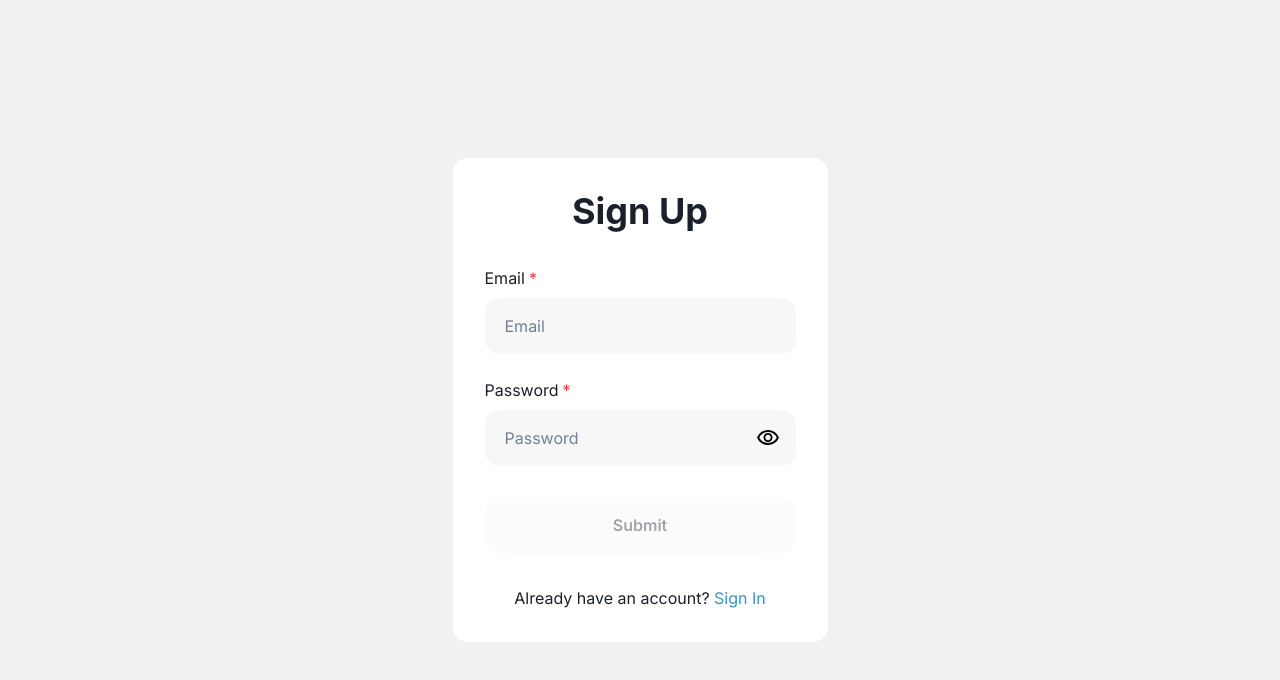
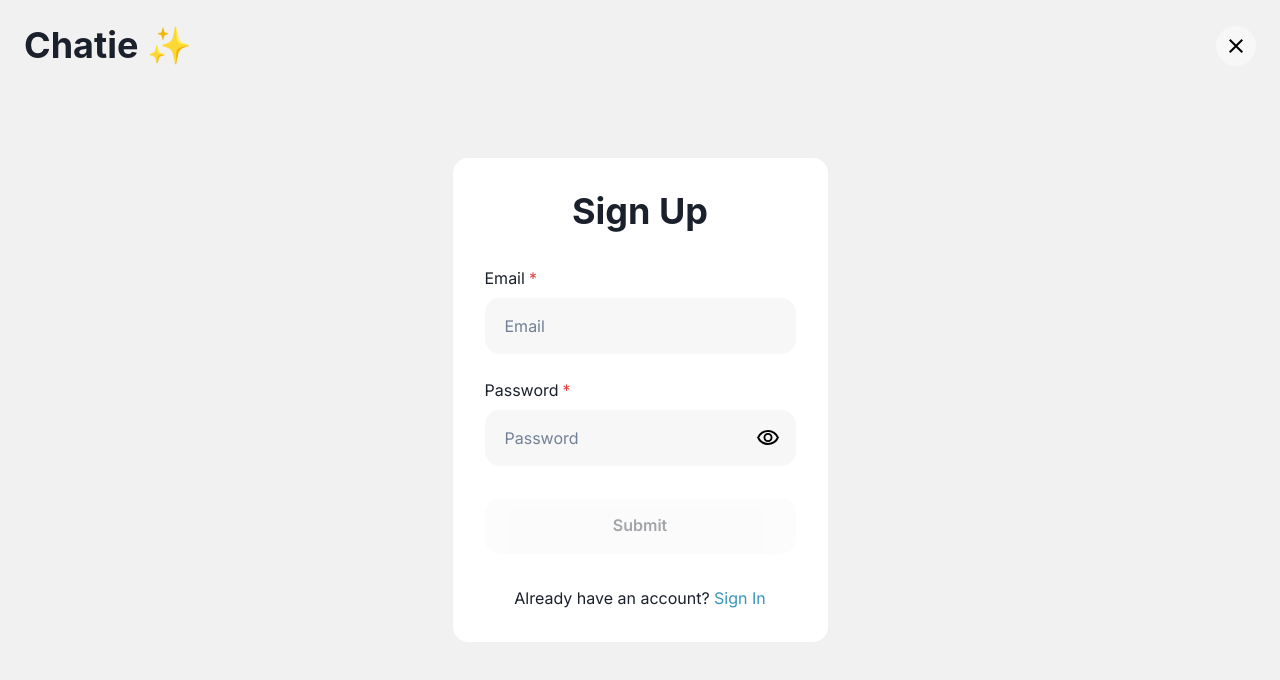
Before and after one commit to nikitin-rus/chatie, a Next.js app: page /auth/signup in a window 1280 px wide. Shown: the top 680 px of the page. Built offline with nearby package versions, Linux system fonts and the light colour scheme.

Commit message:
feat: add header to auth pages

```diff
--- /dev/null
+++ b/src/app/auth/layout.tsx
@@ -0,0 +1,17 @@
+import { Header } from "@/ui/Header";
+import type { Metadata } from "next";
+import { PropsWithChildren } from "react";
+
+export const metadata: Metadata = {
+  title: "Chatie | Auth",
+  description: "",
+};
+
+export default function AuthLayout({ children }: PropsWithChildren) {
+  return (
+    <>
+      <Header />
+      {children}
+    </>
+  );
+}
--- a/src/app/auth/signin/page.tsx
+++ b/src/app/auth/signin/page.tsx
@@ -1,5 +1,11 @@
 import { SignInCard } from "@/ui/cards/auth/SignInCard";
 import { PageContainer } from "@/ui/PageContainer";
+import { Metadata } from "next";
+
+export const metadata: Metadata = {
+  title: "Sign In | Chatie",
+  description: "",
+};
 
 export default function SignInPage() {
   return (
--- a/src/app/auth/signup/page.tsx
+++ b/src/app/auth/signup/page.tsx
@@ -1,5 +1,11 @@
 import { SignUpCard } from "@/ui/cards/auth/SignUpCard";
 import { PageContainer } from "@/ui/PageContainer";
+import { Metadata } from "next";
+
+export const metadata: Metadata = {
+  title: "Sign Up | Chatie",
+  description: "",
+};
 
 export default function SignUpPage() {
   return (
--- a/src/app/layout.tsx
+++ b/src/app/layout.tsx
@@ -6,8 +6,8 @@ import { Inter } from "next/font/google";
 const inter = Inter({ subsets: ["latin"] });
 
 export const metadata: Metadata = {
-  title: "Create Next App",
-  description: "Generated by create next app",
+  title: "Welcome | Chatie",
+  description: "",
 };
 
 export default function RootLayout({
--- a/src/theme/styleConfigs/Button.ts
+++ b/src/theme/styleConfigs/Button.ts
@@ -12,11 +12,13 @@ export const Button = defineStyleConfig({
       _active: {
         background: "blue.1",
         color: "grayscale.1",
+        fill: "grayscale.1",
       },
     },
     active: {
       background: "blue.1",
       color: "grayscale.1",
+      fill: "grayscale.1",
 
       _hover: {
         background: "blue.2",
@@ -33,6 +35,10 @@ export const Button = defineStyleConfig({
       borderRadius: "15px",
       padding: "1rem 1.25rem",
     },
+    iconDefault: {
+      width: "2.5rem",
+      height: "2.5rem",
+    },
   },
   defaultProps: {
     variant: "default",
--- /dev/null
+++ b/src/ui/Header.tsx
@@ -0,0 +1,38 @@
+"use client";
+
+import { Container, Flex, Heading, IconButton } from "@chakra-ui/react";
+import { useTranslation } from "react-i18next";
+import { Close } from "./icons/Close";
+
+export function Header() {
+  const { t } = useTranslation();
+
+  return (
+    <Container
+      as="header"
+      maxWidth="container.xl"
+      height={0}
+      position="relative"
+    >
+      <Flex
+        alignItems="center"
+        justifyContent="space-between"
+        p="1.5rem"
+        position="absolute"
+        left={0}
+        right={0}
+      >
+        <Heading textStyle="h1" as="h1">
+          {t("pages.main.chatie")}
+        </Heading>
+
+        <IconButton
+          size="iconDefault"
+          aria-label="Close auth popup"
+          icon={<Close />}
+          isRound={true}
+        />
+      </Flex>
+    </Container>
+  );
+}
--- a/src/ui/forms/SignInForm.tsx
+++ b/src/ui/forms/SignInForm.tsx
@@ -49,7 +49,7 @@ export function SignInForm({ initialFormData }: SignInFormProps) {
   }
 
   return (
-    <form onSubmit={handleSubmit(onSubmit)} style={{ width: "100%" }}>
+    <Box as="form" onSubmit={handleSubmit(onSubmit)} w="100%">
       <Flex flexDir="column" rowGap="2rem">
         <Flex flexDir="column" rowGap="1.5rem">
           <FormControl
@@ -148,6 +148,6 @@ export function SignInForm({ initialFormData }: SignInFormProps) {
           {t("forms.buttons.submit")}
         </Button>
       </Flex>
-    </form>
+    </Box>
   );
 }
--- a/src/ui/forms/SignUpForm.tsx
+++ b/src/ui/forms/SignUpForm.tsx
@@ -48,7 +48,7 @@ export function SignUpForm({ initialFormData }: SignUpFormProps) {
   }
 
   return (
-    <form onSubmit={handleSubmit(onSubmit)} style={{ width: "100%" }}>
+    <Box as="form" onSubmit={handleSubmit(onSubmit)} w="100%">
       <Box display="flex" flexDirection="column" rowGap="2rem">
         <Box display="flex" flexDirection="column" rowGap="1.5rem">
           <FormControl
@@ -147,6 +147,6 @@ export function SignUpForm({ initialFormData }: SignUpFormProps) {
           {t("forms.buttons.submit")}
         </Button>
       </Box>
-    </form>
+    </Box>
   );
 }
--- /dev/null
+++ b/src/ui/icons/Close.tsx
@@ -0,0 +1,16 @@
+import { SVGProps } from "react";
+
+export function Close(props: SVGProps<SVGSVGElement>) {
+  return (
+    <svg
+      xmlns="http://www.w3.org/2000/svg"
+      viewBox="0 -960 960 960"
+      width="24px"
+      height="24px"
+      fill="my.grayscale.5"
+      {...props}
+    >
+      <path d="m256-200-56-56 224-224-224-224 56-56 224 224 224-224 56 56-224 224 224 224-56 56-224-224-224 224Z" />
+    </svg>
+  );
+}
```
